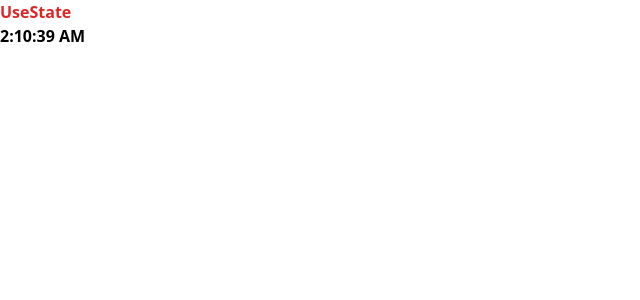
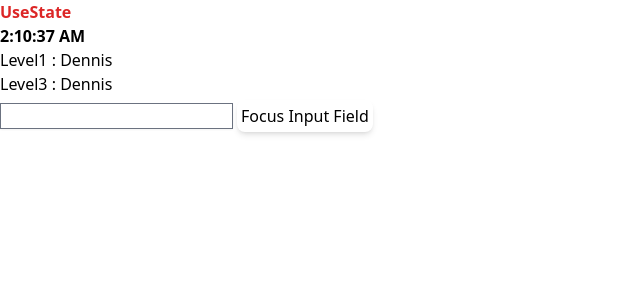
Before and after one commit to ddeveza/react-hooks, a React (Create React App) app: page / in a window 1280 px wide. Shown: the top 300 px of the page, without its empty margins (0-640 px from the left). Built offline with nearby package versions, Linux system fonts and the light colour scheme.

Commit message:
added other hooks

```diff
--- a/src/App.tsx
+++ b/src/App.tsx
@@ -1,4 +1,6 @@
+import UseContextComponent from "./component/UseContext/Level1";
 import UseEffectComponent from "./component/UseEffectComponent";
+import UseRefComponent from "./component/UseRefComponent";
 import UseStateComponent from "./component/UseStateComponent";
 
 function App() {
@@ -6,6 +8,10 @@ function App() {
         <div>
             <UseStateComponent />
             <UseEffectComponent />
+            <UseContextComponent />
+            <UseRefComponent />
+            {/* Callback */}
+            {/* UseMemo */}
         </div>
     );
 }
--- /dev/null
+++ b/src/component/UseContext/Level1.tsx
@@ -0,0 +1,23 @@
+import {createContext, useState} from "react";
+import Level2 from "./Level2";
+
+interface NameContextType {
+    name: string;
+    setName: (v: string) => void;
+}
+
+export const NameContext = createContext<NameContextType | null>(null);
+
+export const Level1 = () => {
+    const [name, setName] = useState("Dennis");
+    return (
+        <NameContext.Provider value={{name, setName}}>
+            Level1 : {name}
+            <div>
+                <Level2 />
+            </div>
+        </NameContext.Provider>
+    );
+};
+
+export default Level1;
--- /dev/null
+++ b/src/component/UseContext/Level2.tsx
@@ -0,0 +1,11 @@
+import Level3 from "./Level3";
+
+const Level2 = () => {
+    return (
+        <div>
+            <Level3 />
+        </div>
+    );
+};
+
+export default Level2;
--- /dev/null
+++ b/src/component/UseContext/Level3.tsx
@@ -0,0 +1,11 @@
+import {useContext} from "react";
+import {NameContext} from "./Level1";
+
+const Level3 = () => {
+    const name = useContext(NameContext);
+    return (
+        <div onClick={() => name?.setName("Deveza")}>Level3 : {name?.name}</div>
+    );
+};
+
+export default Level3;
--- /dev/null
+++ b/src/component/UseRefComponent.tsx
@@ -0,0 +1,28 @@
+import {useRef} from "react";
+
+const UseRefComponent = () => {
+    const inputRef = useRef<HTMLInputElement>(null);
+
+    const _handleClick = () => {
+        inputRef?.current?.focus();
+    };
+    return (
+        <div>
+            <input
+                type={"text"}
+                ref={inputRef}
+                className='shadow-sm border border-gray-500'
+            />
+            <button
+                type={"button"}
+                onClick={_handleClick}
+                className={
+                    " shadow-md rounded-lg p-1 m-1 hover:bg-gray-400 hover:text-gray-100"
+                }>
+                Focus Input Field
+            </button>
+        </div>
+    );
+};
+
+export default UseRefComponent;
```
